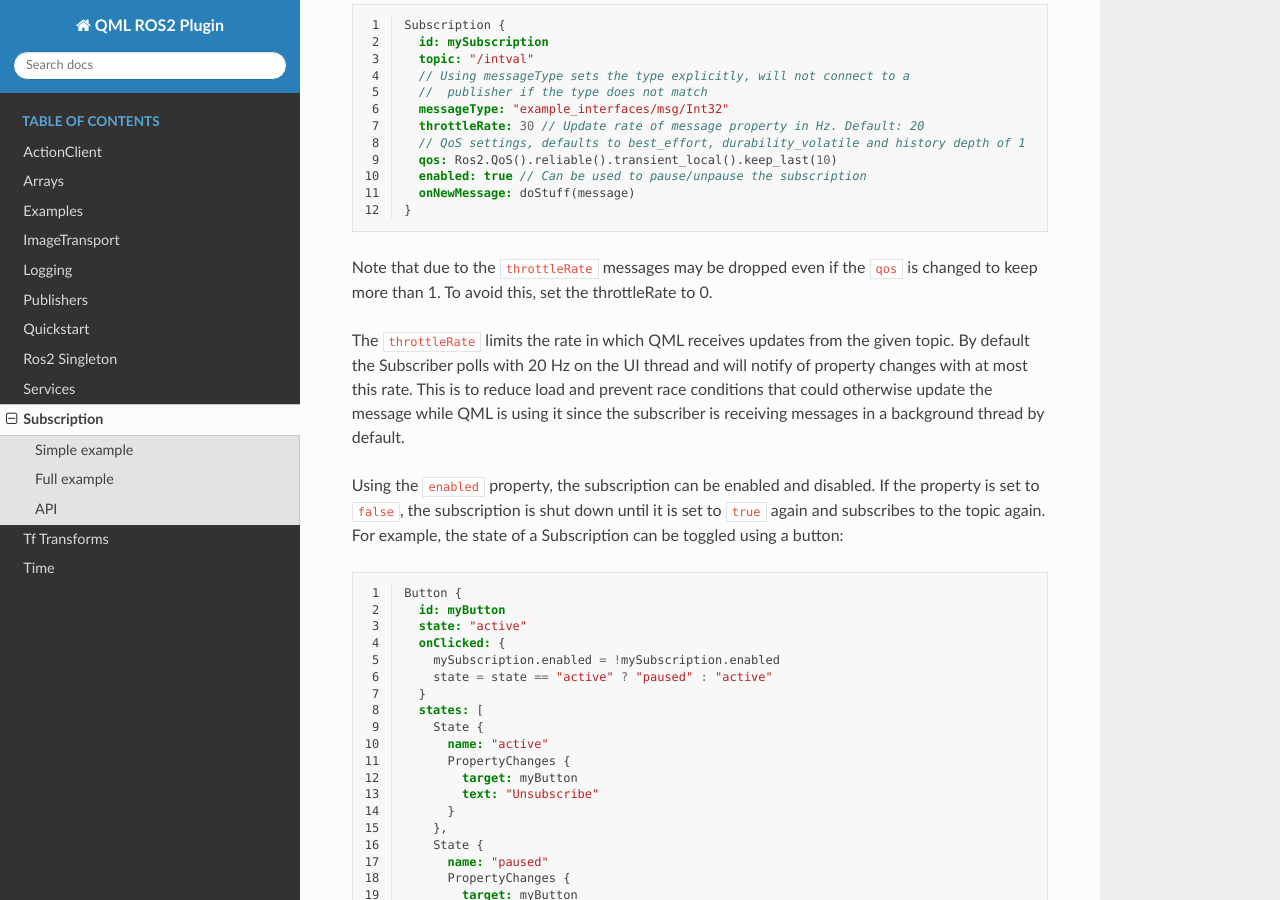
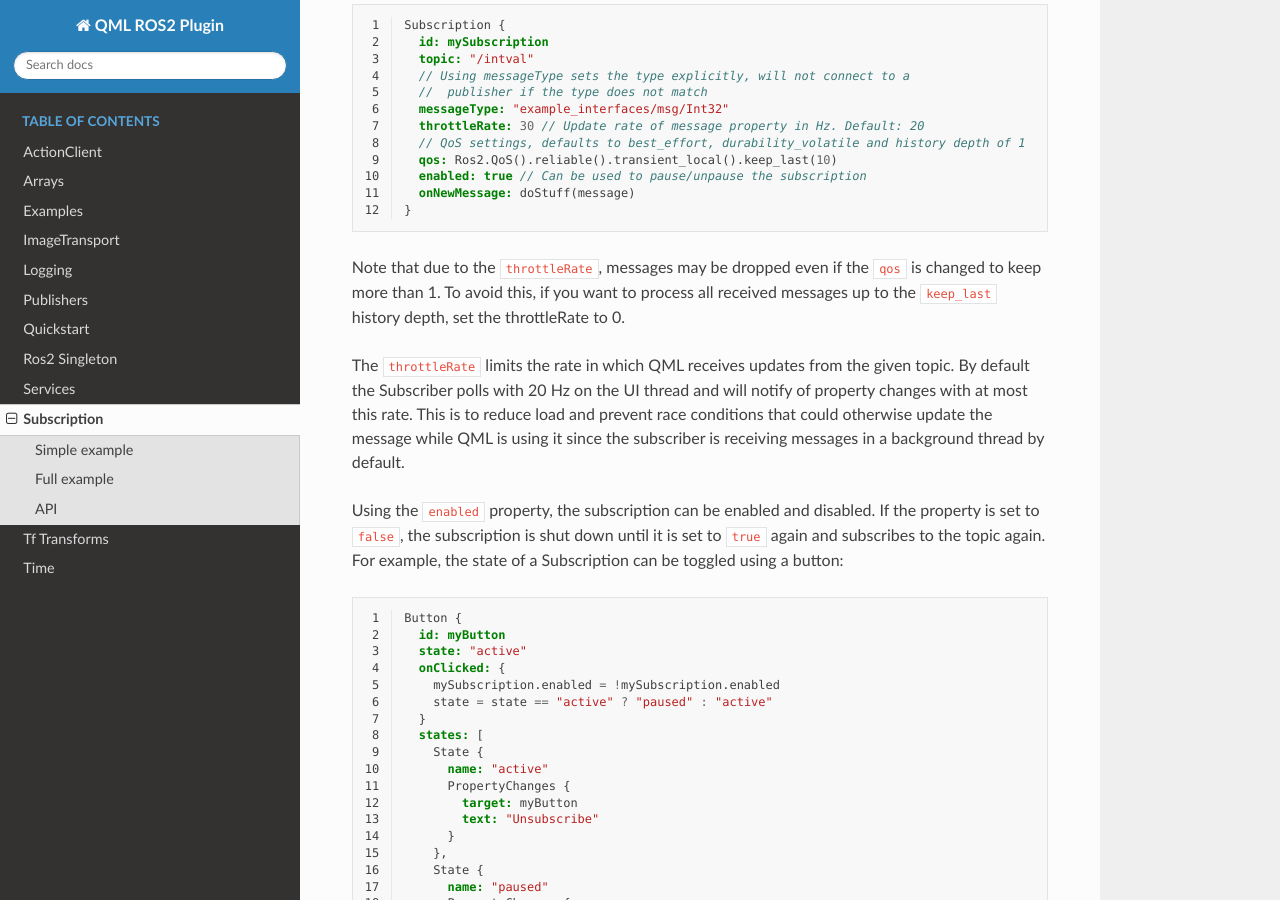
Before and after one commit to StefanFabian/qml_ros2_plugin, a Sphinx documentation site: the page built from docs/pages/Subscription.rst, in a window 1280 px wide and 900 px high, scrolled down 988 px. Built offline with Sphinx 7.4.7 and the Read the Docs theme 3.1.0, drawn with Linux system fonts in a browser that asks for light colours.

Commit message:
Updated docs.

```diff
--- a/docs/pages/Publishers.rst
+++ b/docs/pages/Publishers.rst
@@ -21,7 +21,7 @@ created using a factory method of the Ros2 singleton.
   }
 
 In order, the arguments are the ``topic``, the ``type`` and the ``qos``.
-For backward compatibility and convenience, you can also pass an integer which will set the `history_policy` of the QoS to
+For backward compatibility and convenience, you can also pass an integer which will set the ``history_policy`` of the QoS to
 ``keep_last`` and the ``depth`` to the integer value.
 If you only pass the topic and type, the default QoS will be used which are best effort, durability volatile and depth 1.
 See the Ros2 singleton for different preconfigured QoS profiles.
--- a/docs/pages/Subscription.rst
+++ b/docs/pages/Subscription.rst
@@ -60,8 +60,8 @@ has more properties to give you more fine-grained control.
     onNewMessage: doStuff(message)
   }
 
-Note that due to the ``throttleRate`` messages may be dropped even if the ``qos`` is changed to keep more than 1.
-To avoid this, set the throttleRate to 0.
+Note that due to the ``throttleRate``, messages may be dropped even if the ``qos`` is changed to keep more than 1.
+To avoid this, if you want to process all received messages up to the ``keep_last`` history depth, set the throttleRate to 0.
 
 The ``throttleRate`` limits the rate in which QML receives updates from the given topic.
 By default the Subscriber polls with 20 Hz on the UI thread and will notify of property changes
```
